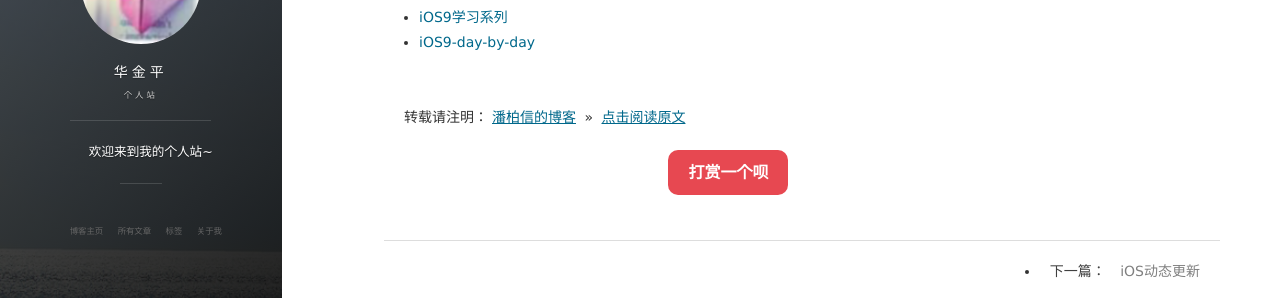
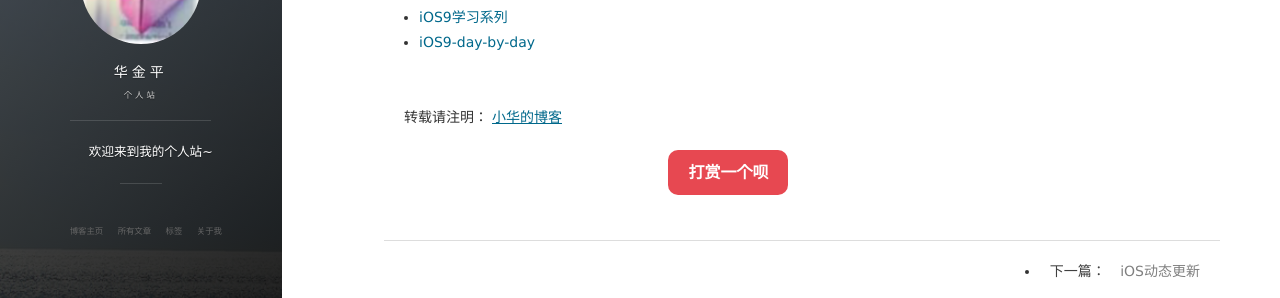
Before and after one commit to huajinping/huajinping.github.io, a Jekyll site: the page built from _posts/2015-09-26-iOS9_Note.md, in a window 1280 px wide and 900 px high, scrolled down 1997 px. Shown: the part 364-662 px from the top of the window. Built offline with Jekyll 4.4.1, drawn with Linux system fonts in a browser that asks for light colours; nearby versions of some CDN libraries; comment, search, counter and statistics services are not loaded.

Commit message:
Update 2015-09-26-iOS9_Note.md

```diff
--- a/_posts/2015-09-26-iOS9_Note.md
+++ b/_posts/2015-09-26-iOS9_Note.md
@@ -104,4 +104,4 @@ Xcode7后运行以前的项目后出现大量的警告如：
 
 <br>
 
-转载请注明：[潘柏信的博客](http://baixin) » [点击阅读原文](http://baixin.io/2015/09/iOS9_Note/)
+转载请注明：[小华的博客](http://huajinping.cf)
```
